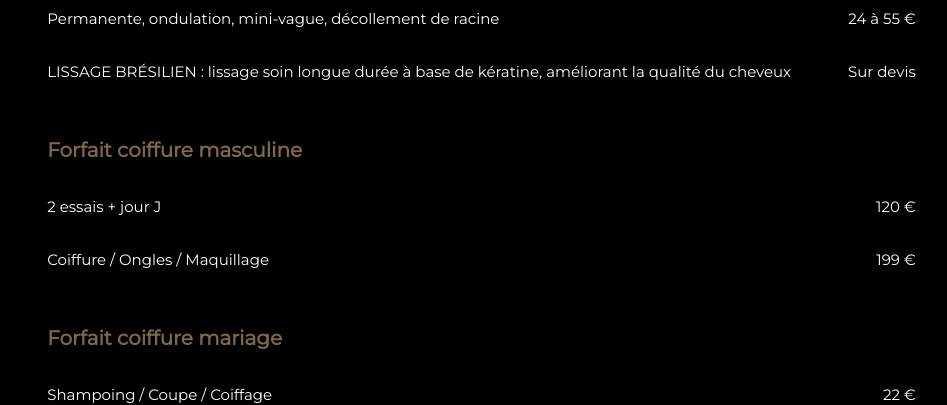
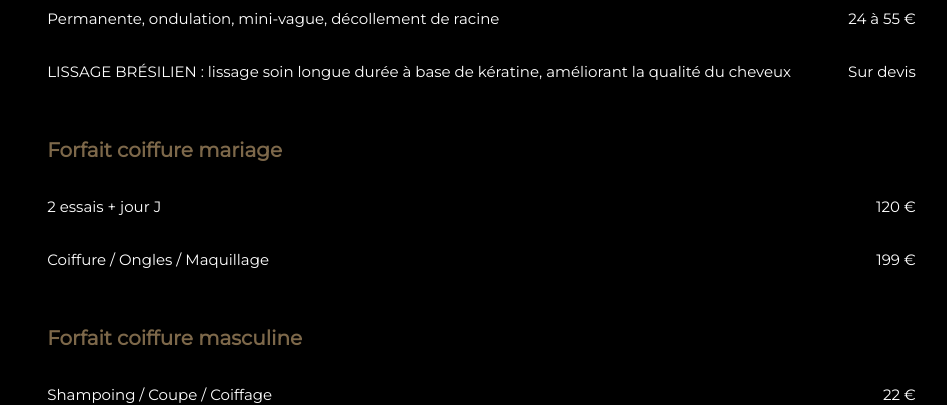
Before and after one commit to captainflo/Salon-Essentiel, a React (Create React App) app in the folder client/: page /tarif in a window 1280 px wide. Shown: the part 1700-2105 px from the top of the page, without its empty margins (161-1108 px from the left). Built offline with nearby package versions, Linux system fonts and the light colour scheme.

Commit message:
fix text

```diff
--- a/client/src/components/Contact.js
+++ b/client/src/components/Contact.js
@@ -34,7 +34,7 @@ class Contact extends React.Component {
             <div className="col m6 s6 center">
               <i className="fas fa-home"></i>
               <br></br>
-              Salon L'Essentiel - Gradignan<br></br>
+              Salon L'Essentiel<br></br>
               98 Cours du Général de Gaulle<br></br>
               33170 Gradignan
             </div>
--- a/client/src/components/Tarif.js
+++ b/client/src/components/Tarif.js
@@ -203,7 +203,7 @@ function Tarif() {
               <thead>
                 <tr>
                   <th>
-                    <b>Forfait coiffure masculine</b>
+                    <b>Forfait coiffure mariage</b>
                   </th>
                 </tr>
               </thead>
@@ -230,7 +230,7 @@ function Tarif() {
               <thead>
                 <tr>
                   <th>
-                    <b>Forfait coiffure mariage</b>
+                    <b>Forfait coiffure masculine</b>
                   </th>
                 </tr>
               </thead>
```
